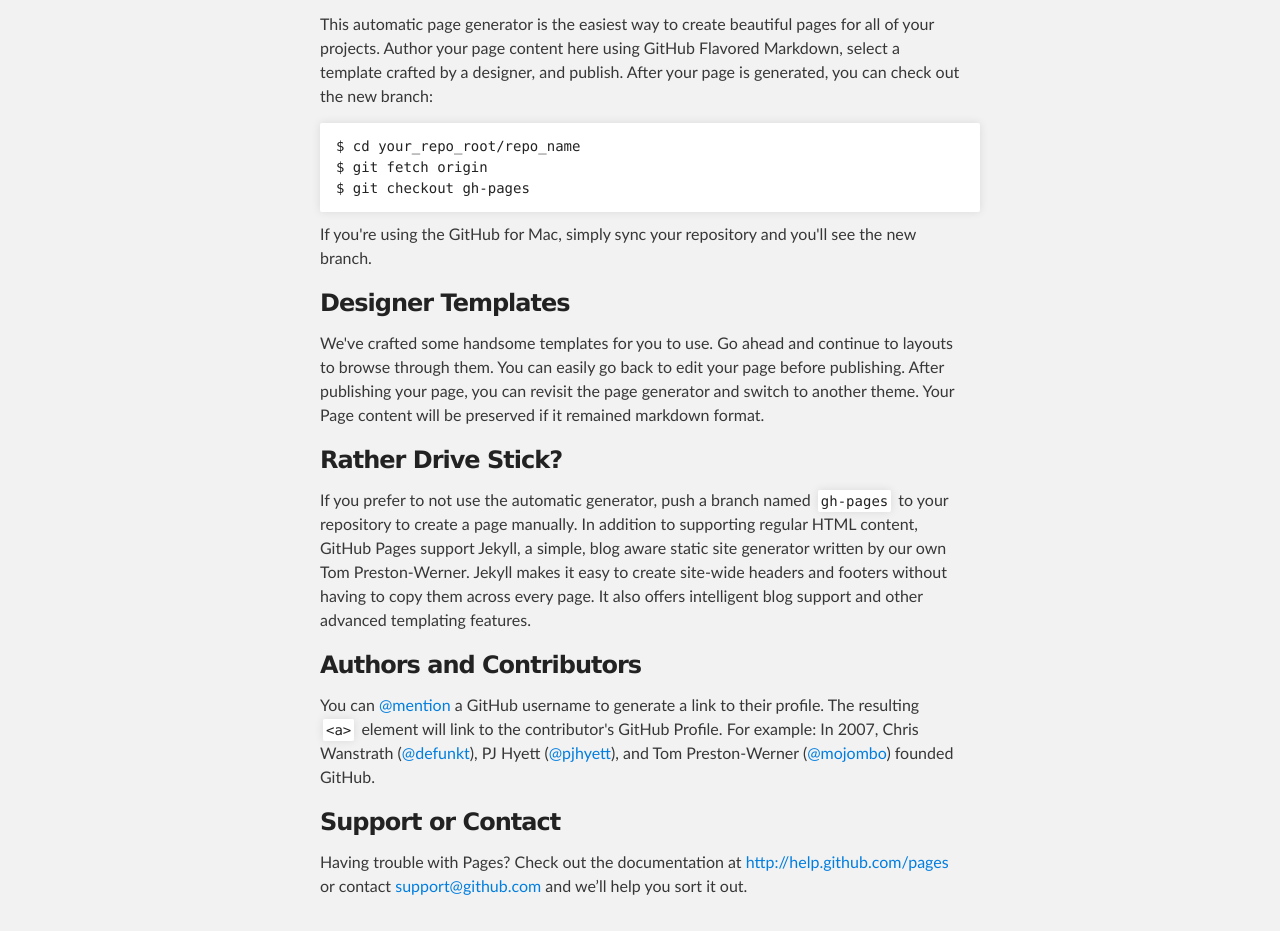
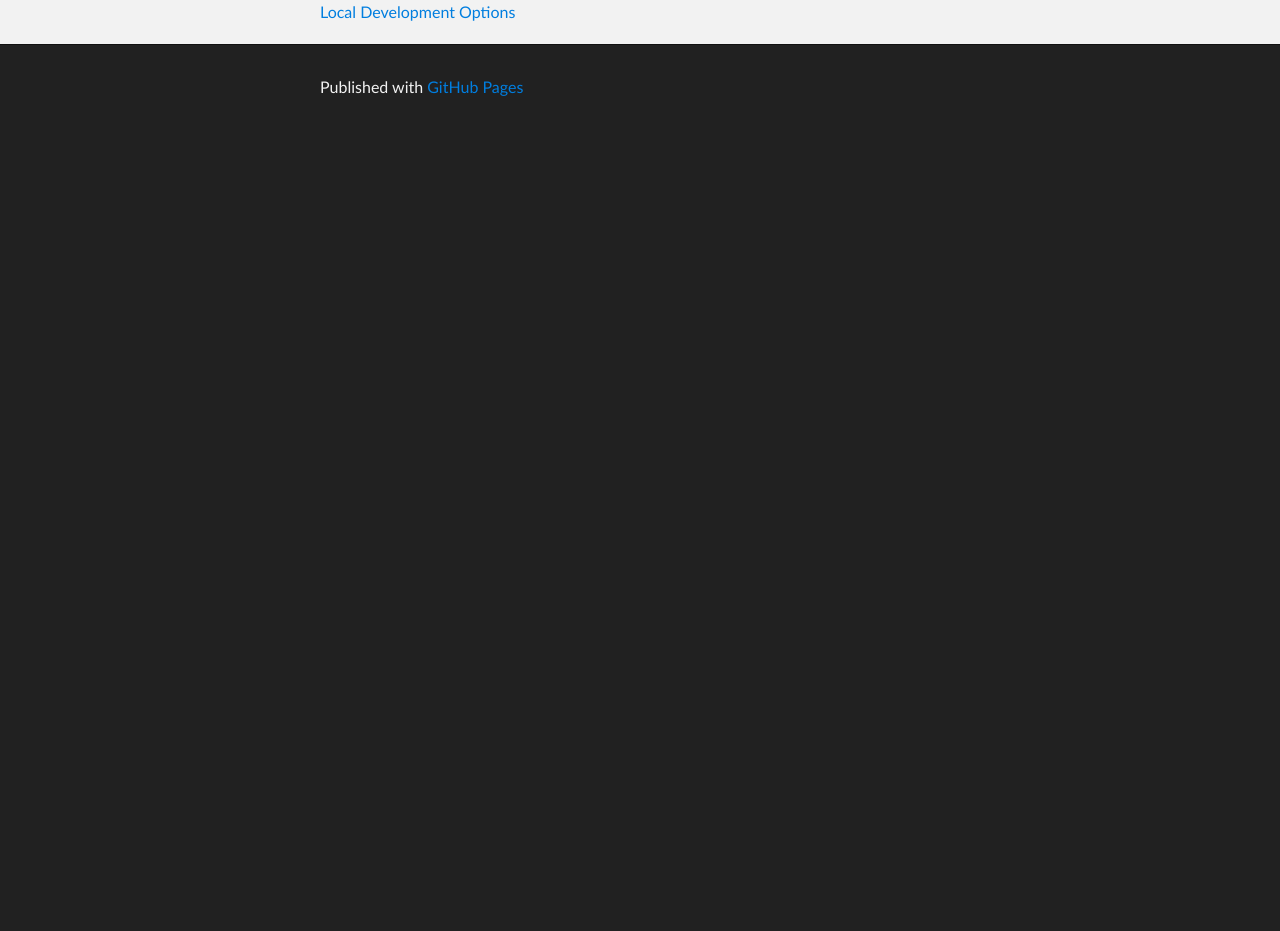
Before and after one commit to wheatpenny/wheatpenny.github.io, a plain HTML site: page index.html in a window 1280 px wide. Shown: the part 258-1189 px from the top of the page. After the commit the page ends 800 px from the top, so only its background shows below. Drawn offline with Linux system fonts and the light colour scheme.

Commit message:
Update content for DrupalCampNJ

```diff
--- a/index.html
+++ b/index.html
@@ -8,7 +8,7 @@
 
     <link rel="stylesheet" type="text/css" media="screen" href="stylesheets/stylesheet.css">
 
-    <title>Wheatpenny.github.io</title>
+    <title>Levi Sigworth (wheatpenny)</title>
   </head>
 
   <body>
@@ -19,7 +19,6 @@
           <a id="forkme_banner" href="https://github.com/wheatpenny">View on GitHub</a>
 
           <h1 id="project_title">Wheatpenny.github.io</h1>
-          <h2 id="project_tagline"></h2>
 
         </header>
     </div>
@@ -27,37 +26,8 @@
     <!-- MAIN CONTENT -->
     <div id="main_content_wrap" class="outer">
       <section id="main_content" class="inner">
-        <h3>
-<a name="welcome-to-github-pages" class="anchor" href="#welcome-to-github-pages"><span class="octicon octicon-link"></span></a>Welcome to GitHub Pages.</h3>
-
-<p>This automatic page generator is the easiest way to create beautiful pages for all of your projects. Author your page content here using GitHub Flavored Markdown, select a template crafted by a designer, and publish. After your page is generated, you can check out the new branch:</p>
-
-<pre><code>$ cd your_repo_root/repo_name
-$ git fetch origin
-$ git checkout gh-pages
-</code></pre>
-
-<p>If you're using the GitHub for Mac, simply sync your repository and you'll see the new branch.</p>
-
-<h3>
-<a name="designer-templates" class="anchor" href="#designer-templates"><span class="octicon octicon-link"></span></a>Designer Templates</h3>
-
-<p>We've crafted some handsome templates for you to use. Go ahead and continue to layouts to browse through them. You can easily go back to edit your page before publishing. After publishing your page, you can revisit the page generator and switch to another theme. Your Page content will be preserved if it remained markdown format.</p>
-
-<h3>
-<a name="rather-drive-stick" class="anchor" href="#rather-drive-stick"><span class="octicon octicon-link"></span></a>Rather Drive Stick?</h3>
-
-<p>If you prefer to not use the automatic generator, push a branch named <code>gh-pages</code> to your repository to create a page manually. In addition to supporting regular HTML content, GitHub Pages support Jekyll, a simple, blog aware static site generator written by our own Tom Preston-Werner. Jekyll makes it easy to create site-wide headers and footers without having to copy them across every page. It also offers intelligent blog support and other advanced templating features.</p>
-
-<h3>
-<a name="authors-and-contributors" class="anchor" href="#authors-and-contributors"><span class="octicon octicon-link"></span></a>Authors and Contributors</h3>
-
-<p>You can <a href="https://github.com/blog/821" class="user-mention">@mention</a> a GitHub username to generate a link to their profile. The resulting <code>&lt;a&gt;</code> element will link to the contributor's GitHub Profile. For example: In 2007, Chris Wanstrath (<a href="https://github.com/defunkt" class="user-mention">@defunkt</a>), PJ Hyett (<a href="https://github.com/pjhyett" class="user-mention">@pjhyett</a>), and Tom Preston-Werner (<a href="https://github.com/mojombo" class="user-mention">@mojombo</a>) founded GitHub.</p>
-
-<h3>
-<a name="support-or-contact" class="anchor" href="#support-or-contact"><span class="octicon octicon-link"></span></a>Support or Contact</h3>
-
-<p>Having trouble with Pages? Check out the documentation at <a href="http://help.github.com/pages">http://help.github.com/pages</a> or contact <a href="mailto:support@github.com">support@github.com</a> and we’ll help you sort it out.</p>
+        <h1>Slides from conferences</h1>
+        <a href="http://wheatpenny.github.io/localdev">Local Development Options</a>
       </section>
     </div>
 
```
